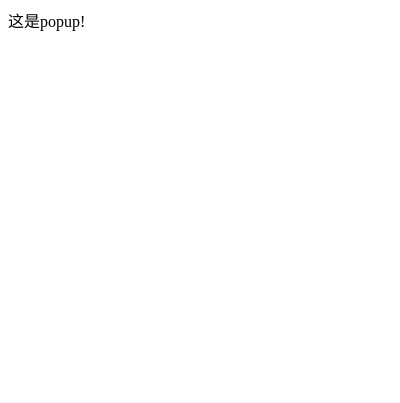
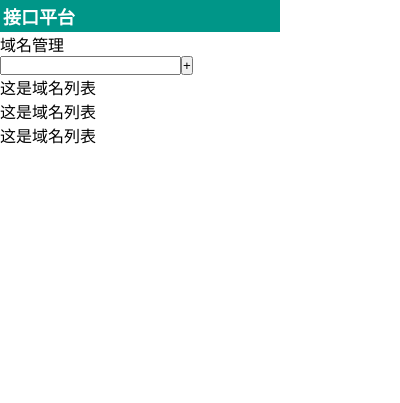
Before and after one commit to diaoyuhang/chrom-extensions-practise, a browser extension: page api-samples/declarativeNetRequest/popup/popup.html in a window 400 px wide. Drawn offline with Linux system fonts and the light colour scheme.

Commit message:
declarativeNetRequest

```diff
--- /dev/null
+++ b/api-samples/declarativeNetRequest/popup/popup.css
@@ -0,0 +1,17 @@
+* {
+    margin: 0;
+    padding: 0;
+}
+
+.all {
+    width: 280px;
+    height: 400px;
+}
+.title {
+    background-color: #009688;
+    color: white;
+    font-size: 18px;
+    font-weight: 600;
+    font-family: "Segoe UI";
+    padding: 3px;
+}
--- a/api-samples/declarativeNetRequest/popup/popup.html
+++ b/api-samples/declarativeNetRequest/popup/popup.html
@@ -3,9 +3,32 @@
 <head>
     <meta charset="UTF-8">
     <title>域名管理</title>
+    <link rel="stylesheet" href="./popup.css" />
 </head>
 <body>
-    这是popup!
+    <div class="all">
+        <div class="title">
+            <span>接口平台</span>
+        </div>
+
+        <div class="container">
+            <div>
+                <span>域名管理</span>
+            </div>
+            <div>
+                <div>
+                    <input /><button type="button">+</button>
+                </div>
+
+                <ul>
+                    <li>这是域名列表</li>
+                    <li>这是域名列表</li>
+                    <li>这是域名列表</li>
+                </ul>
+
+            </div>
+        </div>
+    </div>
 </body>
 
 <script src="./popup.js" type="module"></script>
```
